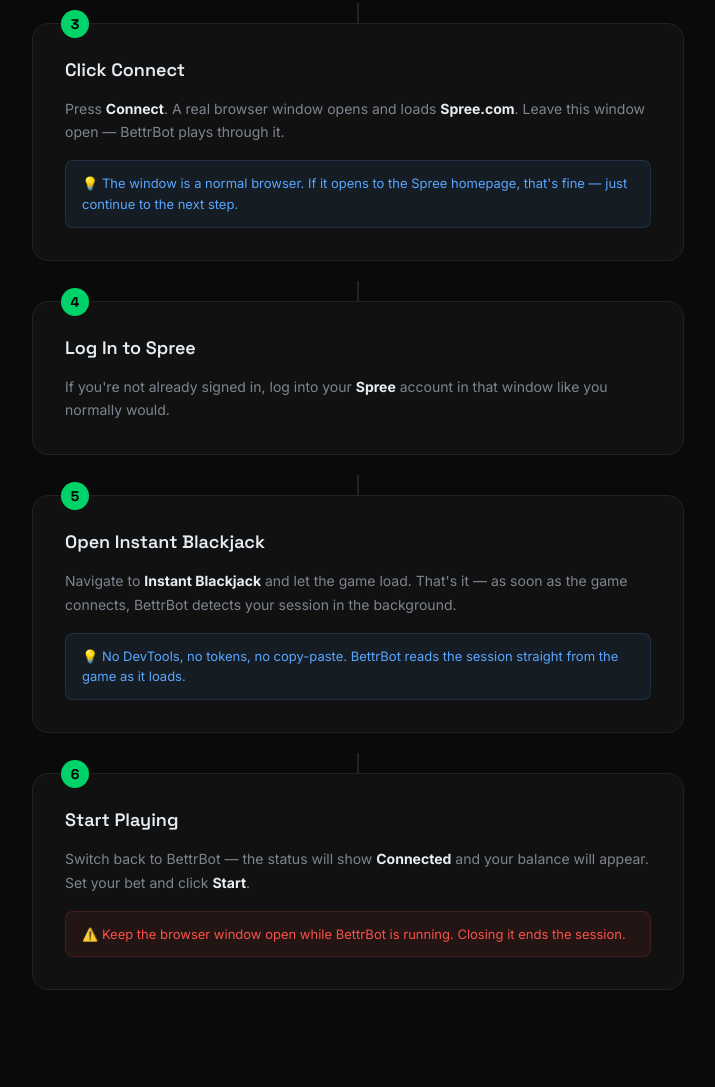
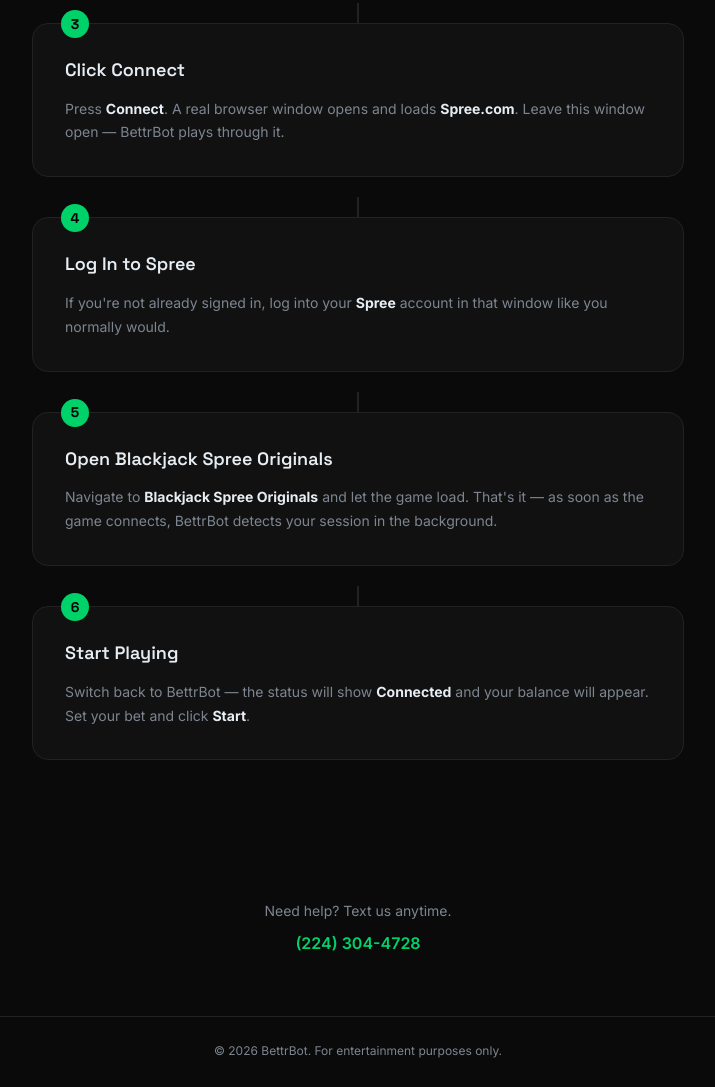
Before and after one commit to rileydravy/bettrbot, a plain HTML site: page spree-setup.html in a window 1280 px wide. Shown: the part 1122-2209 px from the top of the page, without its empty margins (282-997 px from the left). Drawn offline with Linux system fonts and the light colour scheme.

Commit message:
Update spree-setup.html

```diff
--- a/spree-setup.html
+++ b/spree-setup.html
@@ -292,7 +292,6 @@
             <div class="step-number">3</div>
             <h3>Click Connect</h3>
             <p>Press <strong>Connect</strong>. A real browser window opens and loads <strong>Spree.com</strong>. Leave this window open — BettrBot plays through it.</p>
-            <div class="step-note">💡 The window is a normal browser. If it opens to the Spree homepage, that's fine — just continue to the next step.</div>
         </div>
 
         <div class="step-connector"></div>
@@ -307,9 +306,8 @@
 
         <div class="step">
             <div class="step-number">5</div>
-            <h3>Open Instant Blackjack</h3>
-            <p>Navigate to <strong>Instant Blackjack</strong> and let the game load. That's it — as soon as the game connects, BettrBot detects your session in the background.</p>
-            <div class="step-note">💡 No DevTools, no tokens, no copy-paste. BettrBot reads the session straight from the game as it loads.</div>
+            <h3>Open Blackjack Spree Originals</h3>
+            <p>Navigate to <strong>Blackjack Spree Originals</strong> and let the game load. That's it — as soon as the game connects, BettrBot detects your session in the background.</p>
         </div>
 
         <div class="step-connector"></div>
@@ -318,7 +316,6 @@
             <div class="step-number">6</div>
             <h3>Start Playing</h3>
             <p>Switch back to BettrBot — the status will show <strong>Connected</strong> and your balance will appear. Set your bet and click <strong>Start</strong>.</p>
-            <div class="step-warning">⚠️ Keep the browser window open while BettrBot is running. Closing it ends the session.</div>
         </div>
 
     </div>
```
